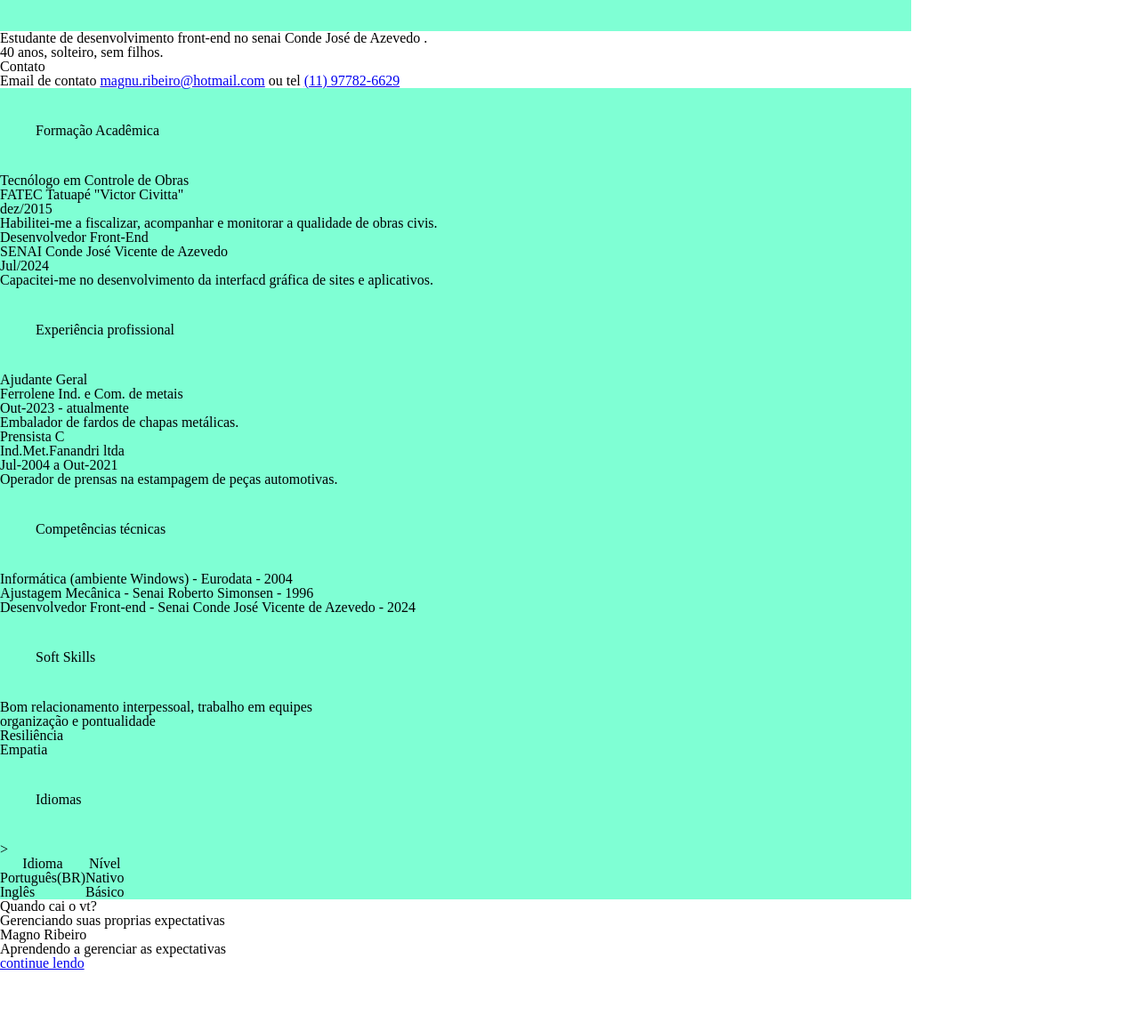
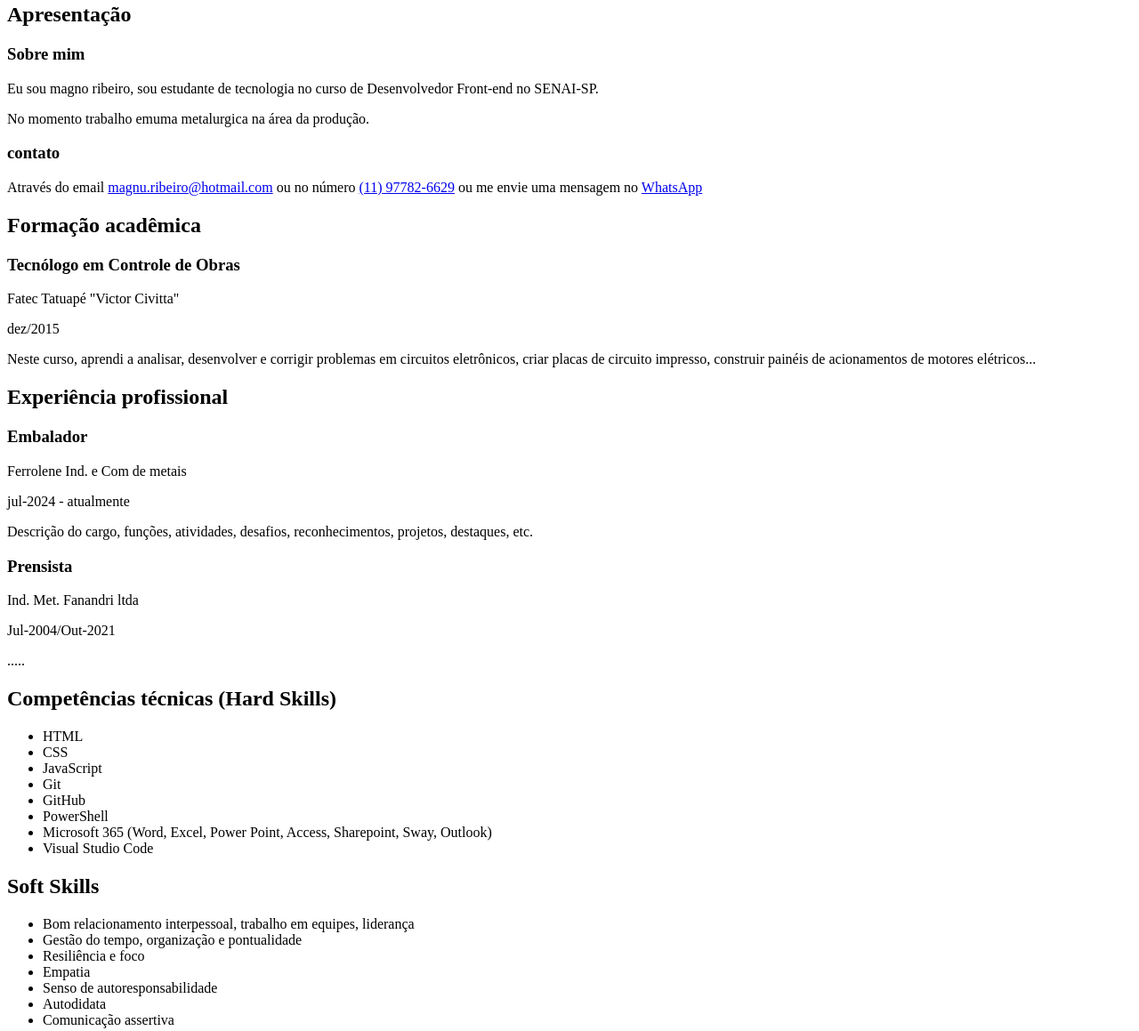
Before and after one commit to magnurds/meu-curriculo, a plain HTML site: page index.html in a window 1280 px wide. Shown: the part 77-1236 px from the top of the page at 89% size. Before the commit the page ends 1168 px from the top, so only its background shows below. Drawn offline with Linux system fonts and the light colour scheme.

Commit message:
arrumando tudo

```diff
--- a/index.html
+++ b/index.html
@@ -1,89 +1,96 @@
 <!DOCTYPE html>
-<html lang="pt-BR">
+<html lang="en">
 <head>
     <meta charset="UTF-8">
     <meta name="viewport" content="width=device-width, initial-scale=1.0">
     <title>meu curriculo</title>
-    <link rel="stylesheet" type="text/css" href="style.css">
-    <link rel="stylesheet" href="reset.css">
 </head>
 <body>
+
     <header>
-        <h1>Magno Ribeiro dos Santos</h1>
+        <h1 class="nome-curriculo">Magno Ribeiro dos Santos</h1>
     </header>
 
     <section id="apresentacao">
-        <h2>Apresentação</h2>
-
-        <p>Estudante de desenvolvimento front-end no senai Conde José de Azevedo .</p>
-        <p>40 anos, solteiro, sem filhos.</p>
-        <h3>Contato</h3>
-        <p>Email de contato <a href="magnu.ribeiro@hotmail.com">magnu.ribeiro@hotmail.com</a> ou tel <a href="tel:+5511977826629">(11) 97782-6629</a>
+        <h2 class="titulo-secao">Apresentação</h2>
+        <h3>Sobre mim</h3>
+        <p>Eu sou magno ribeiro, sou estudante de tecnologia no curso de Desenvolvedor
+            Front-end no SENAI-SP.</p>
+        <p> No momento trabalho emuma metalurgica na área da produção. <Np>
+        <h3> contato</h3>
+        <p>Através do email <a
+                href="mailto:magnu.ribeiro@hotmail.com">magnu.ribeiro@hotmail.com</a> ou no número <a
+                href="tel:+5511977826629">(11) 97782-6629</a> ou me envie uma mensagem no <a
+                href="https://wa.me/+5511977826629">WhatsApp</a></p>
     </section>
 
     <section id="formacaoAcademica">
-        <h2> Formação Acadêmica </h2>
+        <h2 class="titulo-secao">Formação acadêmica</h2>
 
         <div>
             <h3>Tecnólogo em Controle de Obras</h3>
-            <p>FATEC Tatuapé "Victor Civitta" </p>
+            <p>Fatec Tatuapé  "Victor Civitta"</p>
             <p>dez/2015</p>
-            <p>Habilitei-me a fiscalizar, acompanhar e monitorar a qualidade de obras civis.</p>
 
-            <h3> Desenvolvedor Front-End</h3>
-            <p>SENAI Conde José Vicente de Azevedo</p>
-            <p>Jul/2024</p>
-            <p> Capacitei-me no desenvolvimento da interfacd gráfica de sites e aplicativos.</p>
+            <p>Neste curso, aprendi a analisar, desenvolver e corrigir problemas em circuitos eletrônicos, criar placas
+                de circuito impresso, construir painéis de acionamentos de motores elétricos...</p>
         </div>
 
-     </section>
+
+
+    </section>
 
     <section id="experienciaProfissional">
+        <h2 class="titulo-secao">Experiência profissional</h2>
 
+        <h3>Embalador</h3>
+        <p>Ferrolene Ind. e Com de metais</p>
+        <p>jul-2024 - atualmente</p>
+        <p>Descrição do cargo, funções, atividades, desafios, reconhecimentos, projetos, destaques, etc.</p>
 
-        <h2 style="font-size: medium;">Experiência profissional</h2>
+        <h3>Prensista</h3>
+        <p> Ind. Met. Fanandri ltda</p>
+        <p>Jul-2004/Out-2021</p>
+        <p> </p>
+        .....
+    </section>
 
-        <h3>Ajudante Geral </h3>
-        <p>Ferrolene Ind. e Com. de metais</p>
-        <p>Out-2023 - atualmente</p>
-        <p>Embalador de fardos de chapas metálicas.</p>
-
-        <h3>Prensista C</h3>
-        <p>Ind.Met.Fanandri ltda</p>
-        <p>Jul-2004 a Out-2021 </p>
-        <p>Operador de prensas na estampagem de peças automotivas.</p>
-       </li>
-    </section >
-
-    <section id="competenciasTecnicas" >
-        <h2>Competências técnicas</h2>
+    <section id="hardSkills">
+        <h2 class="titulo-secao">Competências técnicas (Hard Skills)</h2>
 
         <ul>
-            <li>Informática (ambiente Windows) - Eurodata - 2004</li>
-            <li>Ajustagem Mecânica - Senai Roberto Simonsen - 1996</li>
-            <li>Desenvolvedor Front-end - Senai Conde José Vicente de Azevedo - 2024</li>
+            <li>HTML</li>
+            <li>CSS</li>
+            <li>JavaScript</li>
+            <li>Git</li>
+            <li>GitHub</li>
+            <li>PowerShell</li>
+            <li>Microsoft 365 (Word, Excel, Power Point, Access, Sharepoint, Sway, Outlook)</li>
+            <li>Visual Studio Code</li>
         </ul>
     </section>
 
     <section id="softSkills">
-        <h2>Soft Skills</h2>
+        <h2 class="titulo-secao">Soft Skills</h2>
 
         <ul>
-            <li>Bom relacionamento interpessoal, trabalho em equipes</li>
-            <li>organização e pontualidade</li>
-            <li>Resiliência </li>
+            <li>Bom relacionamento interpessoal, trabalho em equipes, liderança</li>
+            <li>Gestão do tempo, organização e pontualidade</li>
+            <li>Resiliência e foco</li>
             <li>Empatia</li>
-
+            <li>Senso de autoresponsabilidade</li>
+            <li>Autodidata</li>
+            <li>Comunicação assertiva</li>
         </ul>
     </section>
 
     <section id="idiomas">
-        <h2>Idiomas</h2>
+        <h2 class="titulo-secao">Idiomas que eu falo</h2>
 
         <table>
 
-            <tr> >
-                <th>
+            <tr> <!-- tr: table row (linha de tabela) -->
+                <th> <!-- th: table heading (título de [campo de] tabela) -->
                     Idioma
                 </th>
                 <th>
@@ -92,7 +99,7 @@
             </tr>
 
             <tr>
-                <td>Português(BR)</td>
+                <td>Português (BR)</td> <!-- td: table data (dado de tabela) -->
                 <td>Nativo</td>
             </tr>
 
@@ -101,25 +108,72 @@
                 <td>Básico</td>
             </tr>
 
-                    </table>
+        </table>
     </section>
-</body>
-</html>
-</head>
-<body>
 
-</body>
-</html>
+    <!-- <div style="font-size: 20px;">
+        <p style="font-size: 3em;">O tamanho da fonte deste parágrafo é proporcional ao tamanho da fonte definido no seu elemento PAI, ou seja, a DIV.</p>
+    </div> -->
 
 
-<article>
-    <header>
-        <h1> Quando cai o vt?</h1>
-        <h2> Gerenciando suas proprias expectativas</h2>
-        <p> Magno Ribeiro</p>
-    </header>
-    <p>Aprendendo a gerenciar as expectativas</p>
 
-    <span> <a href="#sofskills">continue lendo</a></span>
-    </span>
+<section id="tecnologias">
+    <article>
+        <header>
+            <h1>Aprendendo HTML</h1>
+            <h2>Criando uma página com HTML semântico</h2>
+            <p>magno ribeiro</p>
+            <p>1º mar 2024</p>
+        </header>
+
+        <p>Nesta página, apesar de não ficar visível para o usuário, a estrutura do HTML segue um padrão semântico
+            em que... <span><a href="#hardSkills">Continue lendo</a></span></p>
+        <!-- #id -> ancoramento -->
     </article>
+    <article>
+        <header>
+            <h1>Quando cai o VT?</h1>
+            <h2>Gerenciando suas próprias expectativas</h2>
+            <span>magno ribeiro</span>
+            <span>1º mar 2024</span>
+        </header>
+
+        <p>Aprendendo a gerenciar as expectativas e a ansiedade enquanto aguardamos o tão esperado momento quando...
+            <span class="autor"><a href="#softSkills">Continue lendo</a></span></p>
+    </article>
+    <article>
+        <header>
+            <h1>Sextou, família?</h1>
+            <h2>A dúvida é se tem happy hour com o VT</h2>
+            <p>magno ribeiro</p>
+            <p>1º mar 2024</p>
+        </header>
+
+        <p>Lorem ipsum dolor sit amet consectetur adipisicing elit. Libero molestias distinctio debitis assumenda velit harum nisi...
+            <span><a href="#softSkills">Continue lendo</a></span></p>
+    </article>
+    <!-- Copiar linhas:
+    1º selecione as linhas a serem copiadas
+    2º segure a tecla Alt + Shift + ⬇ -->
+
+    <style>
+        /* antes */
+        blockquote:before,
+        q:before {
+            content: '<';
+        }
+
+        /* depois */
+        blockquote:after,
+        q:after {
+            content: '>';
+        }
+    </style>
+
+    <!-- <q>Quem não erra, não aprende</q>
+    <q>Quem ensina, aprende em dobro</q> -->
+
+</section>
+</body>
+
+</html>
--- a/style.css
+++ b/style.css
@@ -1,52 +1,129 @@
+/* @TODO Otimizar a importação das fontes com um único link */
+@import url('https://fonts.googleapis.com/css2?family=DM+Sans:ital,opsz,wght@0,9..40,100..1000;1,9..40,100..1000&display=swap');
+
+@import url('https://fonts.googleapis.com/css2?family=Anta&family=Oswald:wght@200..700&display=swap');
+
+/* pt -> Pontos de tipografia
+padrão ABNT -> Arial 12pt
+mm -> milímetro
+cm -> centímetro */
+
+/* Alguns valores de propriedades não tem unidade de medida.
+   Exemplo: line-height, aspect-ratio, font-weight */
+
+* { /* "*" -> todos os elementos aplicáveis */
+    margin: 0;
+    padding: 0;
+    border: none;
+    box-sizing: border-box;
+    /* box-sizing: como o CSS calcula o tamanho dos elementos */
+}
+
+:root { /* root -> elemento raiz (html), mais alta hierarquia */
+    font-size: 16px; /* tamanho base do rem -> 1rem = 16px */
+    scroll-behavior: smooth; /* comportamento da rolagem: suave */
+}
+
 body {
-    width: 80vw;
-    margin: auto;
-    font-size: 20px;
-   }
+    width: 80vw; /* 80vw: 80% da viewport width */
+    margin: auto; /* margem com ajuste automático */
+    font-size: 20px; /* o padrão é 16px */
+    font-family: "DM Sans", sans-serif;
+    font-weight: 200;
+}
+
+.nome-curriculo {
+    font-family: "Anta", sans-serif;
+    font-size: 3rem;
+    margin: 2rem 1rem 3rem 4rem; /* shorthand para margin-top margin-right margin-bottom margin-left*/
+}
+
+section {
+    padding: 40px; /* preenchimento [interno] */
+}
+
+#apresentacao {
+    background-color: lightcoral;
+}
+
+#formacaoAcademica {
+    background-color: lightgreen;
+}
+
+#experienciaProfissional {
+    background-color: bisque;
+}
+
+#tecnologias {
+    display: flex; /* exibe como caixa flexível (Flexbox) */
+    /* Flexbox tem várias propriedades que trabalham junto */
+    justify-content: space-evenly; /* alinha o conteúdo no eixo principal */
+}
+
+/* Combinadores */
+
+article h1 { /* h1 descendente de article */
+    font-size: 2rem;
+    font-weight: bold; /* bold = 700 */
+}
+
+article h2 {/* h2 descendente de article */
+    font-size: 1.5rem;
+    font-weight: 600; /* demi-bold (quase negrito) */
+}
+
+article p {
+    text-align: justify;
+}
+
+article {
+    width: 30%; /* 30% do pai (section id="tecnologias") */
+}
+
+.titulo-secao {
+    text-transform: uppercase; /* transforma o texto em maiúsculas */
+    font-family: "Anta", sans-serif;
+    color: dimgray;
+    font-size: 2rem;
+    margin: 1rem; /* valores: cima direita baixo esquerda */
+    padding: 1rem; /* valores: cima direita baixo esquerda */
+    text-shadow: 1px 1px 2px dimgray;
+}
+
+p {
+    line-height: 1.5; /* altura da linha: 1.5x o tamanho padrão */
+    margin: 1rem 0; /* valores: cima-baixo esquerda-direita */
+}
+
+h3 {
+    font-size: 1.5rem;
+    font-weight: 300;
+    text-transform: uppercase;
+    margin: 1rem 0;
+    text-shadow: 1px 1px 2px dimgray; /* deslocamentoX deslocamentoY espalhamento cor */
+}
+
+.autor {
+    font-style: oblique;
+    font-weight: 600;
+
+}
+
+
+.continue-lendo {
+    background-color: blueviolet;
+    padding: 5rem;
+    margin-top: 1rem
+
+     }
 
 
 
-section h2 {
-        background-color: aquamarine;
-        padding: 40px;
-       line-break: 2;
-       border-style: solid;
-
- }
-
-
-section#apresentacao {
-
-
+.continue-lendo a {
+    color: azure;
+    text-decoration: none;
 }
 
-section#formacaoAcademica {
-    background-color: aquamarine;
+article p {
+    text-align: justify;
 }
-
-section#experienciaProfissional {
-    background-color: aquamarine;
-}
-
-section#tecnologias {
-    display: flex;
-    justify-content: space-evenly;
-}
-
-
-
-.titulo-secao {
-    text-transform: uppercase;
-    font-family: Georgia, 'Times New Roman', Times, serif;
-}
-section#competenciasTecnicas {
-    background-color: aquamarine;
-}
-
-section#softSkills {
-    background-color: aquamarine;
-}
-
-section#idiomas {
-    background-color: aquamarine;
-}
```
